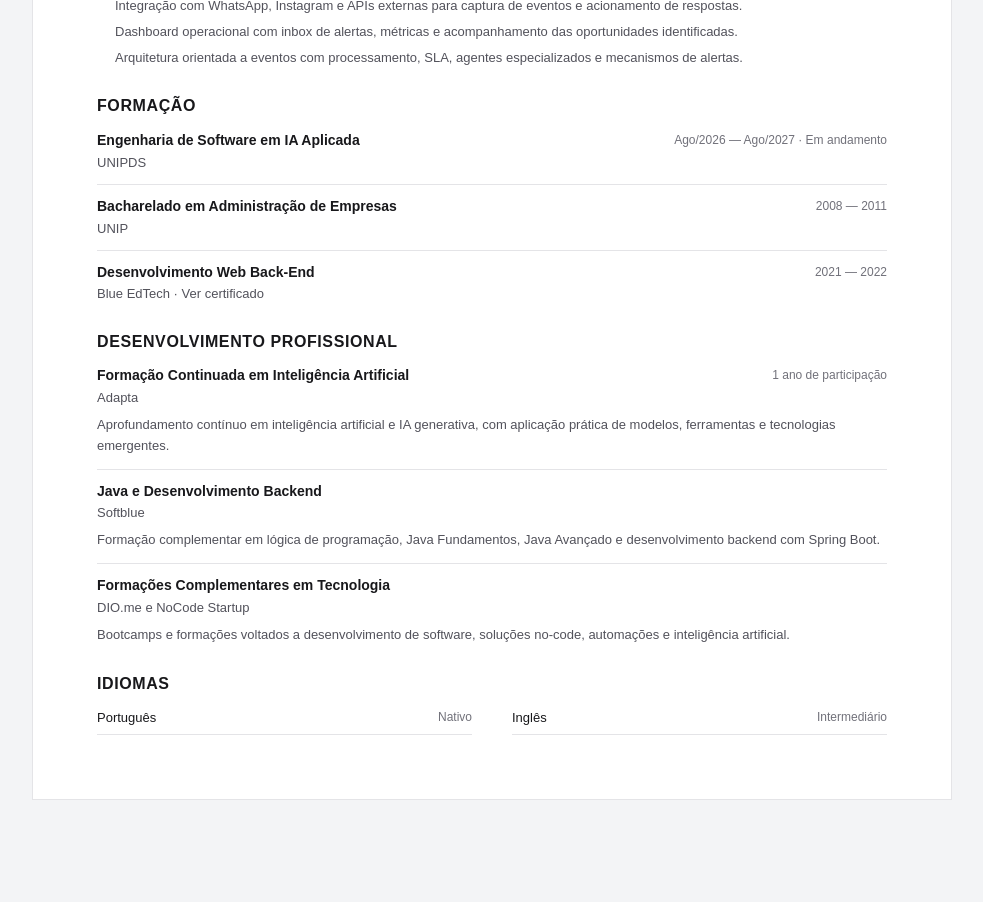
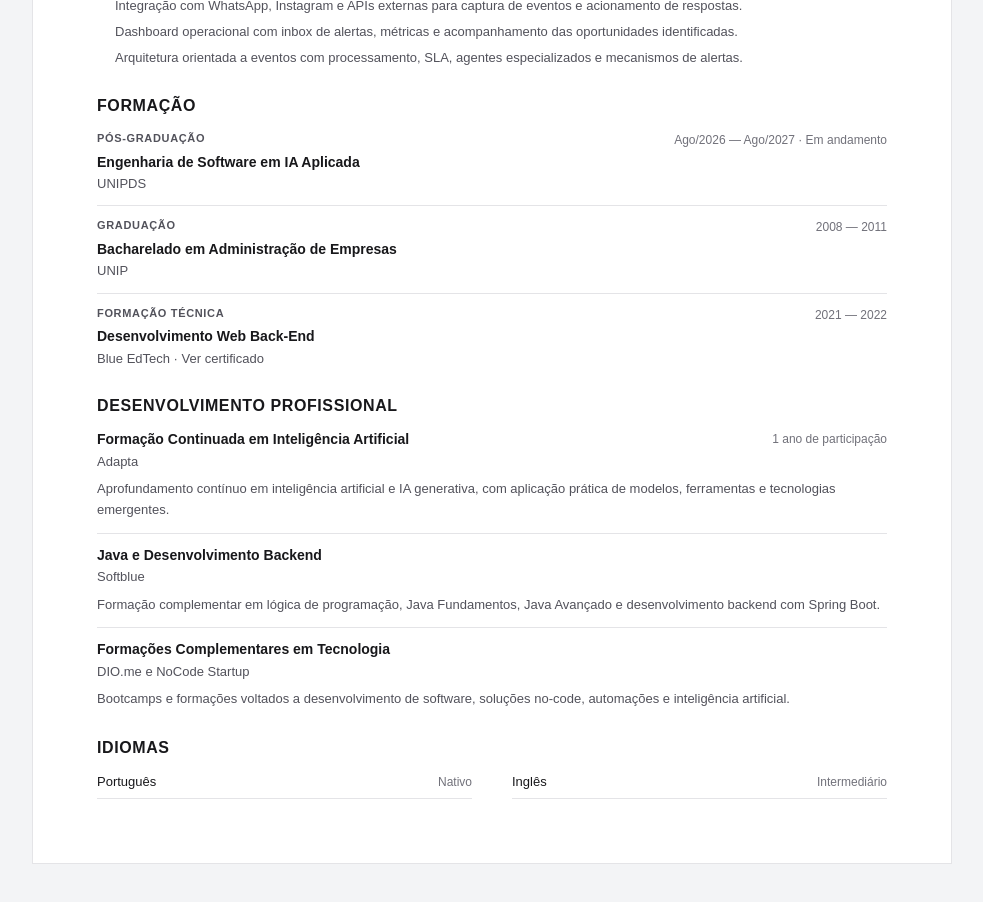
Before and after one commit to GHEPT/cv-html-pdf-bilingue, a Next.js app: page / in a window 1280 px wide. Shown: the part 3480-4382 px from the top of the page, without its empty margins (148-1131 px from the left). Before the commit the page ends 4328 px from the top, so only its background shows below. Built offline with nearby package versions, Linux system fonts and the light colour scheme.

Commit message:
feat: organize education by academic level

```diff
--- a/src/app/globals.css
+++ b/src/app/globals.css
@@ -412,6 +412,11 @@ button {
   flex-direction: column;
 }
 
+.education-content {
+  flex: 1;
+  min-width: 0;
+}
+
 .education-item {
   display: flex;
   align-items: flex-start;
@@ -429,6 +434,18 @@ button {
 .education-item:last-child {
   padding-bottom: 0;
   border-bottom: 0;
+}
+
+.education-category {
+  margin: 0 0 6px;
+
+  color: var(--text-secondary);
+
+  font-size: 11px;
+  line-height: 1.4;
+  font-weight: 700;
+  letter-spacing: 0.06em;
+  text-transform: uppercase;
 }
 
 .education-course {
--- a/src/components/cv/CvEducation.tsx
+++ b/src/components/cv/CvEducation.tsx
@@ -11,18 +11,32 @@ export function CvEducation({ title, items }: CvEducationProps) {
             <h2 className="cv-section-title">{title}</h2>
 
             <div className="education-list">
-                {items.map((item) => (
+                {items.map((item, index) => {
+                    const showCategory =
+                        item.category &&
+                        item.category !== items[index - 1]?.category;
+
+                    return (
                         <article
                             className="education-item"
                             key={`${item.institution}-${item.course}`}
                         >
-                        <div>
-                            <h3 className="education-course">{item.course}</h3>
+                            <div className="education-content">
+                                {showCategory && (
+                                    <div className="education-category">
+                                        {item.category}
+                                    </div>
+                                )}
+
+                                <h3 className="education-course">
+                                    {item.course}
+                                </h3>
 
                                 <p className="education-institution">
                                     {item.institution}
 
-                                {item.certificateUrl && item.certificateLabel && (
+                                    {item.certificateUrl &&
+                                        item.certificateLabel && (
                                             <>
                                                 {" · "}
                                                 <a
@@ -37,9 +51,12 @@ export function CvEducation({ title, items }: CvEducationProps) {
                                 </p>
                             </div>
 
-                        <span className="education-period">{item.period}</span>
+                            <span className="education-period">
+                                {item.period}
+                            </span>
                         </article>
-                ))}
+                    );
+                })}
             </div>
         </section>
     );
--- a/src/content/cv.ts
+++ b/src/content/cv.ts
@@ -256,19 +256,21 @@ export const cvContent: CvContentByLocale = {
 
         education: {
             title: "Formação",
-
             items: [
                 {
+                    category: "Pós-Graduação",
                     institution: "UNIPDS",
                     course: "Engenharia de Software em IA Aplicada",
                     period: "Ago/2026 — Ago/2027 · Em andamento",
                 },
                 {
+                    category: "Graduação",
                     institution: "UNIP",
                     course: "Bacharelado em Administração de Empresas",
                     period: "2008 — 2011",
                 },
                 {
+                    category: "Formação Técnica",
                     institution: "Blue EdTech",
                     course: "Desenvolvimento Web Back-End",
                     period: "2021 — 2022",
@@ -573,19 +575,21 @@ export const cvContent: CvContentByLocale = {
 
         education: {
             title: "Education",
-
             items: [
                 {
+                    category: "Graduate Program",
                     institution: "UNIPDS",
                     course: "Software Engineering in Applied AI",
                     period: "Aug 2026 — Aug 2027 · In progress",
                 },
                 {
+                    category: "Bachelor's Degree",
                     institution: "UNIP",
                     course: "Bachelor's Degree in Business Administration",
                     period: "2008 — 2011",
                 },
                 {
+                    category: "Technical Education",
                     institution: "Blue EdTech",
                     course: "Web Back-End Development",
                     period: "2021 — 2022",
--- a/src/types/cv.ts
+++ b/src/types/cv.ts
@@ -46,6 +46,7 @@ export interface Project {
 }
 
 export interface Education {
+    category?: string;
     institution: string;
     course: string;
     period: string;
```
Lines whose indentation alone changed are shown as unchanged.
